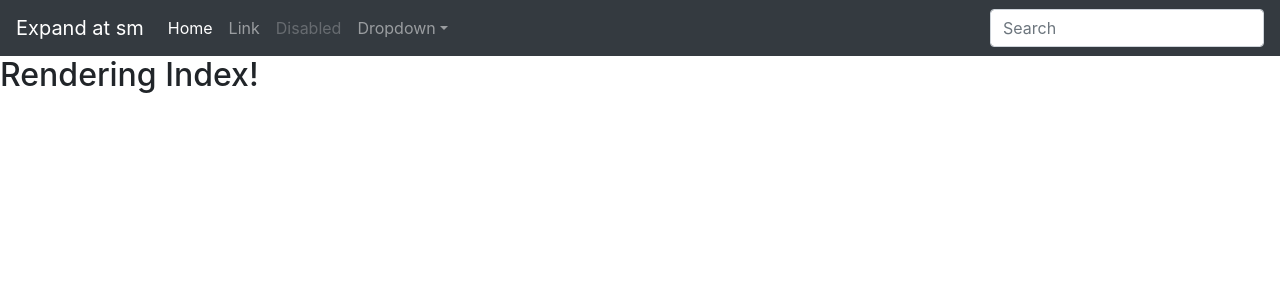
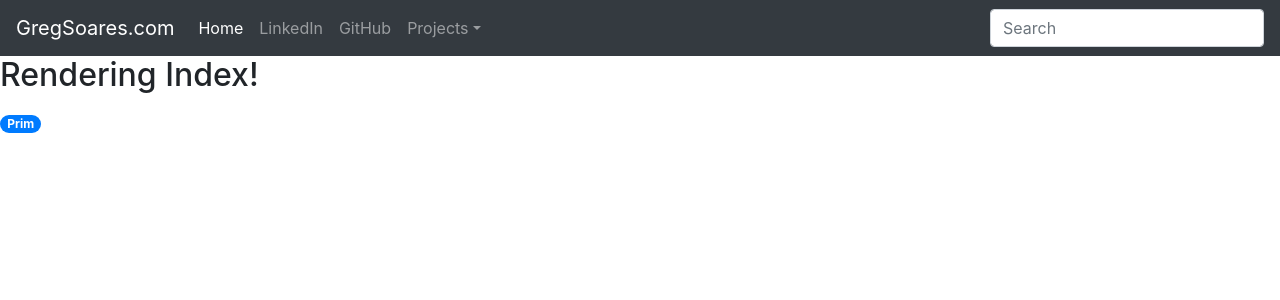
Before and after one commit to gregsoares/OLDgregsoares.com, a React (Create React App) app in the folder views/: page / in a window 1280 px wide. Shown: the top 300 px of the page. Built offline with nearby package versions, Linux system fonts and the light colour scheme.

Commit message:
babel-core updated to 7.2 (current) badge converted and displaying in index

```diff
--- a/package.json
+++ b/package.json
@@ -28,7 +28,8 @@
     "react-dom": "^16.6.3"
   },
   "devDependencies": {
-    "babel-core": "^6.26.3",
+    "@babel/core": "^7.2.2",
+    "@babel/preset-env": "^7.2.0",
     "babel-loader": "^7.1.5",
     "babel-preset-env": "^1.7.0",
     "babel-preset-react": "^6.24.1",
--- a/views/src/App.js
+++ b/views/src/App.js
@@ -1,6 +1,6 @@
 import React, { Component } from 'react';
 // import PreviewCard from './components/PreviewCard';
-// import StatusBadge from './components/StatusBadge';
+import StatusBadge from './components/StatusBadge';
 import TopNav from './components/TopNav';
 
 class App extends Component {
@@ -8,7 +8,8 @@ class App extends Component {
     return (
       <div id="body">
         <TopNav />
-        <div><p><h2>Rendering Index!</h2></p></div>
+        <div><h2><p>Rendering Index!</p></h2></div>
+        <StatusBadge badgeType="primary" text="Primary Badge" />
       </div>
     );
   }
--- a/views/src/components/StatusBadge.js
+++ b/views/src/components/StatusBadge.js
@@ -3,8 +3,8 @@ import React from 'react';
 class StatusBadge extends React.Component {
   render() {
     return(
-            <Badge color={this.props.id}>{this.props.id}</Badge>
-        );
-      }
+      <span className="badge badge-pill badge-primary">Prim</span>
+      );
+    }
 }
  export default StatusBadge;
--- a/views/src/components/TopNav.js
+++ b/views/src/components/TopNav.js
@@ -17,35 +17,35 @@ class TopNav extends React.Component {
   render() {
     return (
       <div>
-      <nav class="navbar navbar-expand-sm navbar-dark bg-dark">
-      <a class="navbar-brand" href="#">Expand at sm</a>
-      <button class="navbar-toggler" type="button" data-toggle="collapse" data-target="#navbarsExample03" aria-controls="navbarsExample03" aria-expanded="false" aria-label="Toggle navigation">
-        <span class="navbar-toggler-icon"></span>
+      <nav className="navbar navbar-expand-sm navbar-dark bg-dark">
+      <a className="navbar-brand" href="#">GregSoares.com</a>
+      <button className="navbar-toggler" type="button" data-toggle="collapse" data-target="#navbarsExample03" aria-controls="navbarsExample03" aria-expanded="false" aria-label="Toggle navigation">
+        <span className="navbar-toggler-icon"></span>
       </button>
 
-      <div class="collapse navbar-collapse" id="navbarsExample03">
-        <ul class="navbar-nav mr-auto">
-          <li class="nav-item active">
-            <a class="nav-link" href="#">Home <span class="sr-only">(current)</span></a>
+      <div className="collapse navbar-collapse" id="navbarsExample03">
+        <ul className="navbar-nav mr-auto">
+          <li className="nav-item active">
+            <a className="nav-link" href="#">Home <span className="sr-only">(current)</span></a>
           </li>
-          <li class="nav-item">
-            <a class="nav-link" href="#">Link</a>
+          <li className="nav-item">
+            <a className="nav-link" href="#">LinkedIn</a>
           </li>
-          <li class="nav-item">
-            <a class="nav-link disabled" href="#">Disabled</a>
+          <li className="nav-item">
+            <a className="nav-link" href="#">GitHub</a>
           </li>
-          <li class="nav-item dropdown">
-            <a class="nav-link dropdown-toggle" href="https://example.com" id="dropdown03" data-toggle="dropdown" aria-haspopup="true" aria-expanded="false">Dropdown</a>
-            <div class="dropdown-menu" aria-labelledby="dropdown03">
-              <a class="dropdown-item" href="#">Action</a>
-              <a class="dropdown-item" href="#">Another action</a>
-              <a class="dropdown-item" href="#">Something else here</a>
+          <li className="nav-item dropdown">
+            <a className="nav-link dropdown-toggle" href="https://gregsoares.com" id="dropdown03" data-toggle="dropdown" aria-haspopup="true" aria-expanded="false">Projects</a>
+            <div className="dropdown-menu" aria-labelledby="dropdown03">
+              <a className="dropdown-item" href="#">MERN</a>
+              <a className="dropdown-item" href="#">GregSoares.com</a>
+              <a className="dropdown-item" href="#">HomeNetwork</a>
             </div>
           </li>
         </ul>
       </div>
-        <form class="form-inline my-2 my-md-0">
-          <input class="form-control" type="text" placeholder="Search" />
+        <form className="form-inline my-2 my-md-0">
+          <input className="form-control" type="text" placeholder="Search" />
         </form>
     </nav>
       </div>
```
Also changed, not shown: 1 other file (tests, documents, lock files or other folders).
